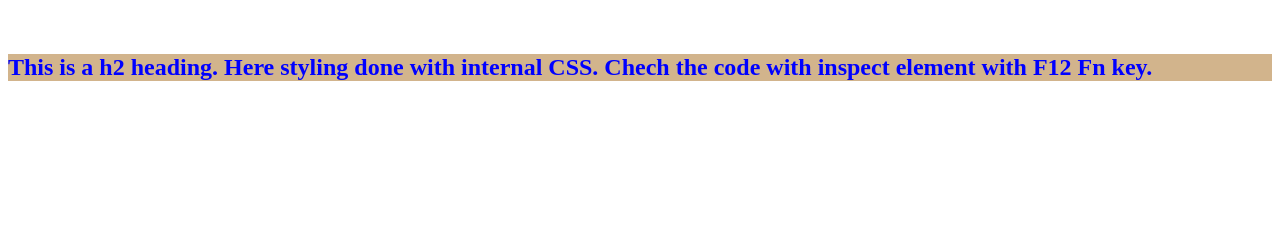
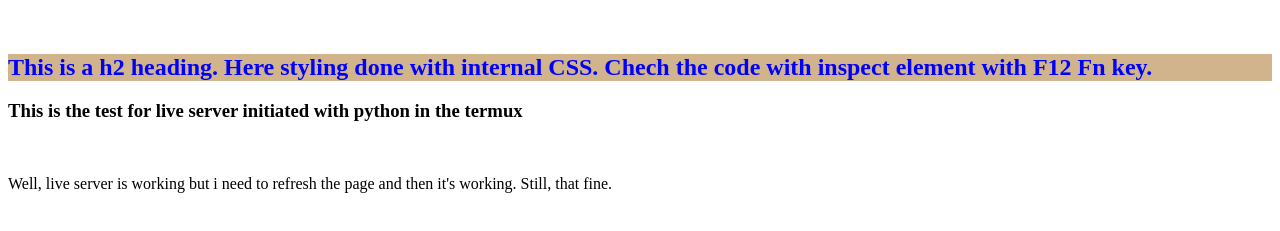
Before and after one commit to vishal273007/ui, a plain HTML site: page Practice/HTML/Tasks/Linking.html in a window 1280 px wide. Shown: the part 105-336 px from the top of the page. Drawn offline with Linux system fonts and the light colour scheme.

Commit message:
committed second time

```diff
--- a/Practice/HTML/Tasks/Linking.html
+++ b/Practice/HTML/Tasks/Linking.html
@@ -21,5 +21,9 @@
 
     <h2>This is a h2 heading. Here styling done with internal CSS. Chech the code with inspect element with F12 Fn key.</h2>
 
+    <h3>This is the test for live server initiated with python in the termux</h3>
+    <br>
+    <p>Well, live server is working but i need to refresh the page and then it's working. Still, that fine.</p>
+
 </body>
 </html>
```
